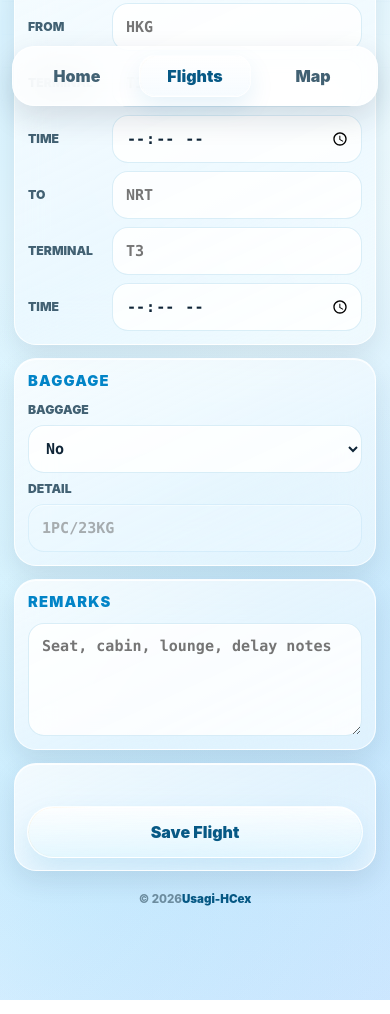
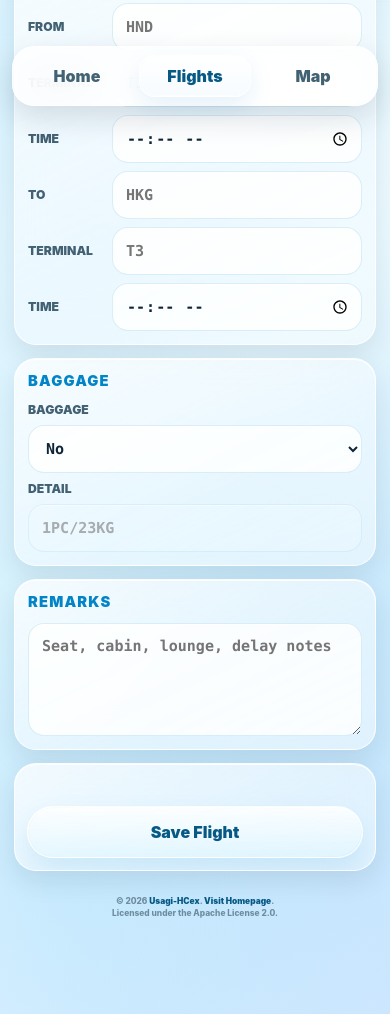
Before and after one commit to Usagi-HCex/Usagi-Flight, a website: page mobile/add.html in a window 390 px wide. Shown: the part 736-1750 px from the top of the page. Drawn offline with Linux system fonts and the light colour scheme.

Commit message:
UI Enhancement: Update add examples and mobile footer
Update add-flight placeholder examples and mobile footer license text.

```diff
--- a/assets/css/mobile.css
+++ b/assets/css/mobile.css
@@ -85,7 +85,8 @@ body.mobile-app{background:radial-gradient(circle at 88% 7%,rgba(168,85,247,.16)
 .mobile-distance-panel{display:grid;grid-template-columns:minmax(0,1fr) auto;gap:12px;align-items:center;padding:11px 14px;border-radius:20px;border:1px solid rgba(255,255,255,.74);background:linear-gradient(135deg,rgba(255,255,255,.62),rgba(224,247,255,.42));box-shadow:var(--soft-shadow),inset 0 1px 0 rgba(255,255,255,.82);backdrop-filter:blur(18px)}
 .mobile-distance-panel span{min-width:0;color:var(--soft);font-size:.72rem;font-weight:900;text-transform:uppercase}
 .mobile-distance-panel strong{min-width:0;overflow:hidden;text-overflow:ellipsis;white-space:nowrap;color:#083344;font-family:var(--mono);font-size:.98rem;font-weight:900;text-align:right}
-.mobile-footer-note{display:flex;align-items:center;justify-content:center;min-height:28px;margin:2px auto 0;padding:4px 10px;color:rgba(66,97,115,.68);font-size:.72rem;font-weight:850;line-height:1.35;text-align:center}
+.mobile-footer-note{display:flex;flex-direction:column;align-items:center;justify-content:center;gap:2px;min-height:42px;width:100%;max-width:100%;margin:2px auto 0;padding:4px 4px;color:rgba(66,97,115,.68);font-size:clamp(.52rem,2.15vw,.72rem);font-weight:850;line-height:1.22;text-align:center}
+.mobile-footer-line{display:block;max-width:100%;overflow:hidden;text-overflow:ellipsis;white-space:nowrap}
 .mobile-footer-note a{color:#075985;text-decoration:none;font-weight:950}
 @keyframes mobileSoftBorderFlow{0%{background-position:-160% 0}100%{background-position:160% 0}}
 .mobile-icon-link,.mobile-chip-btn,.mobile-card-actions a,.mobile-card-actions button,.mobile-map-actions button,.mobile-tabbar a.active{position:relative;isolation:isolate;overflow:hidden}
--- a/assets/js/localize.js
+++ b/assets/js/localize.js
@@ -217,6 +217,8 @@
         "No": "无",
         "Page -": "第 - 页",
         "Homepage": "主页",
+        "Visit Homepage": "访问主页",
+        "Licensed under the Apache License 2.0.": "基于 Apache License 2.0 授权。",
         "Licensed under the Apache License 2.0. Static aviation and map data are provided for personal log visualization only.": "基于 Apache License 2.0 授权。静态航空与地图数据仅用于个人日志可视化。"
       },
       replacements: [
@@ -528,6 +530,8 @@
         "No": "なし",
         "Page -": "ページ -",
         "Homepage": "ホームページ",
+        "Visit Homepage": "ホームページを見る",
+        "Licensed under the Apache License 2.0.": "Apache License 2.0 の下でライセンスされています。",
         "Licensed under the Apache License 2.0. Static aviation and map data are provided for personal log visualization only.": "Apache License 2.0 の下でライセンスされています。静的な航空・地図データは個人ログの可視化目的でのみ使用します。"
       },
       replacements: [
--- a/mobile/add.html
+++ b/mobile/add.html
@@ -60,7 +60,7 @@
         <h2>Flight</h2>
         <div class="mobile-field-stack">
           <label for="flight_number">Flight Number</label>
-          <input id="flight_number" required data-uppercase inputmode="text" placeholder="UO0652" />
+          <input id="flight_number" required data-uppercase inputmode="text" placeholder="JL0001" />
           <label for="flight_date">Date</label>
           <input id="flight_date" type="date" required />
           <label for="flight_type">Type</label>
@@ -80,13 +80,13 @@
         <h2>Route</h2>
         <div class="mobile-route-form-grid">
           <label for="departure_station">From</label>
-          <input id="departure_station" required maxlength="8" data-uppercase inputmode="text" placeholder="HKG" />
+          <input id="departure_station" required maxlength="8" data-uppercase inputmode="text" placeholder="HND" />
           <label for="departure_terminal">Terminal</label>
           <input id="departure_terminal" inputmode="text" placeholder="T1" />
           <label for="departure_time">Time</label>
           <input id="departure_time" type="time" />
           <label for="arrival_station">To</label>
-          <input id="arrival_station" required maxlength="8" data-uppercase inputmode="text" placeholder="NRT" />
+          <input id="arrival_station" required maxlength="8" data-uppercase inputmode="text" placeholder="HKG" />
           <label for="arrival_terminal">Terminal</label>
           <input id="arrival_terminal" inputmode="text" placeholder="T3" />
           <label for="arrival_time">Time</label>
@@ -117,7 +117,10 @@
         <button id="mobileSubmitBtn" class="mobile-submit-btn" type="submit">Save Flight</button>
       </section>
     </form>
-    <footer class="mobile-footer-note">© 2026 <a href="https://github.com/Usagi-HCex" target="_blank" rel="noopener noreferrer">Usagi-HCex</a></footer>
+    <footer class="mobile-footer-note">
+      <span class="mobile-footer-line">© 2026 <a href="https://github.com/Usagi-HCex" target="_blank" rel="noopener noreferrer">Usagi-HCex</a>. <a href="https://usagi-hecex.pages.dev/" target="_blank" rel="noopener noreferrer">Visit Homepage</a>.</span>
+      <span class="mobile-footer-line">Licensed under the Apache License 2.0.</span>
+    </footer>
   </main>
 
   <nav class="mobile-tabbar" aria-label="Mobile navigation">
```
Also changed, not shown: add_flight.html (+3 -3 lines), index.html (+1 -1 lines), mobile/edit.html (+4 -1 lines), mobile/flight.html (+4 -1 lines), mobile/flights.html (+4 -1 lines), mobile/index.html (+4 -1 lines).
